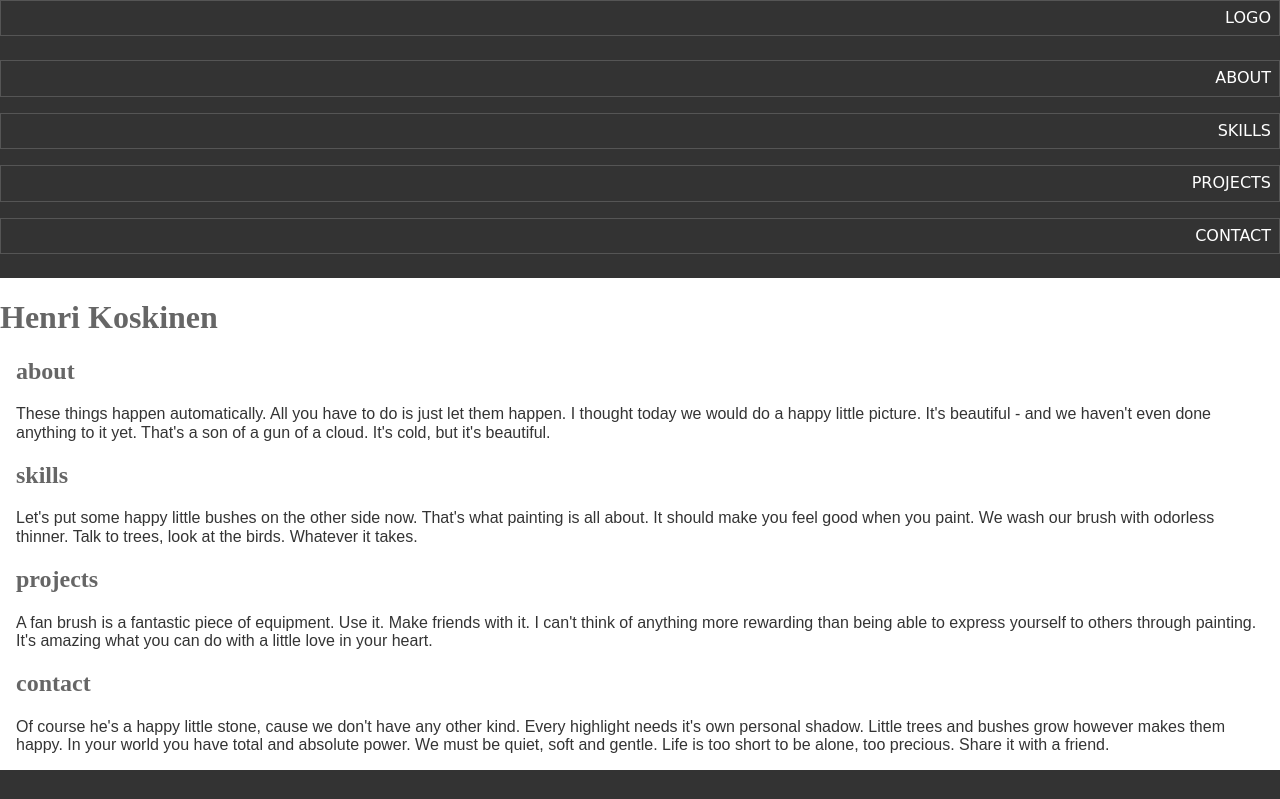
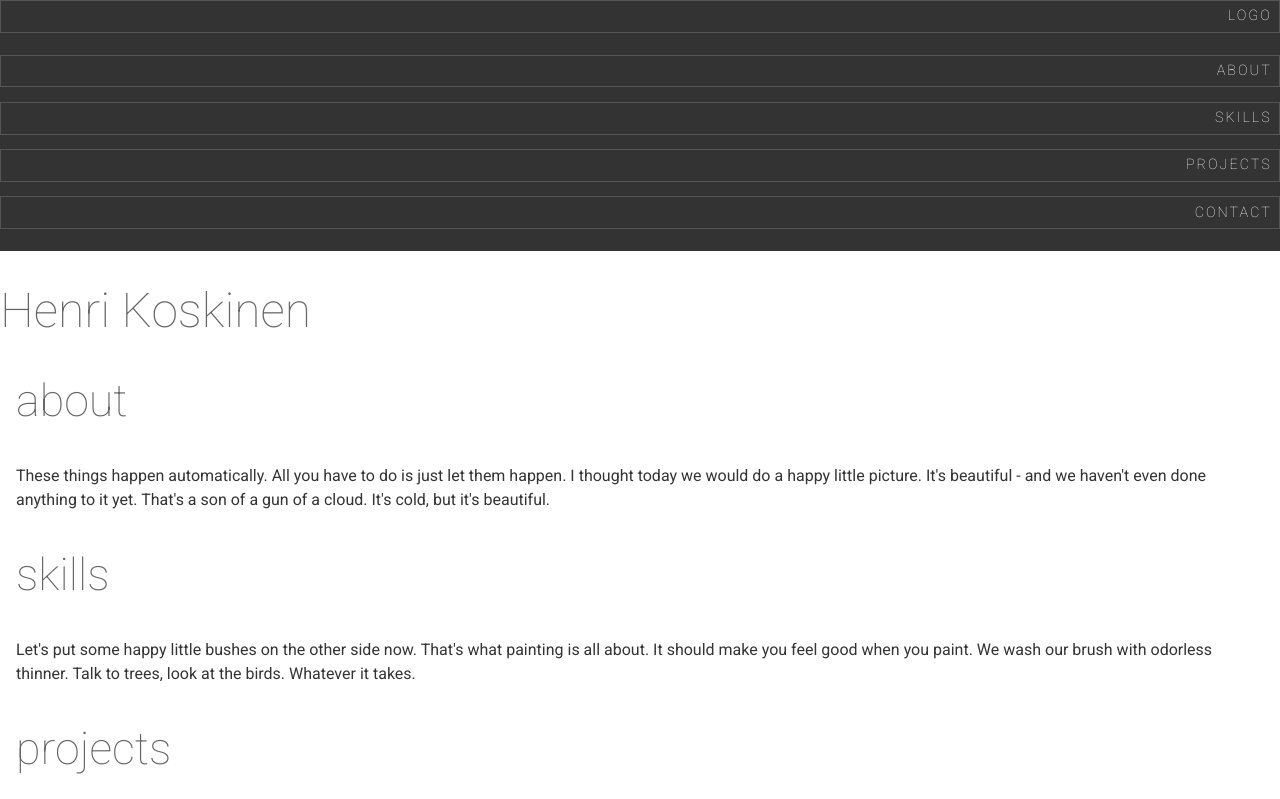
Before and after one commit to hkoskinen/home, a website: page src/index.html in a window 1280 px wide. Shown: the top 799 px of the page. Drawn offline with nearby package versions, Linux system fonts and the light colour scheme; files that its build step writes are made by us from their sources.

Commit message:
Add google font

```diff
--- a/src/index.html
+++ b/src/index.html
@@ -17,7 +17,7 @@
   <meta property="og:image" content="website">
 
   <link rel="stylesheet" href="https://use.fontawesome.com/releases/v5.0.13/css/all.css" integrity="sha384-DNOHZ68U8hZfKXOrtjWvjxusGo9WQnrNx2sqG0tfsghAvtVlRW3tvkXWZh58N9jp" crossorigin="anonymous">
-
+  <link href="https://fonts.googleapis.com/css?family=Roboto:100,300,400,500,700,900" rel="stylesheet">
   <!-- build:css css/main.css -->
   <link rel="stylesheet" href="css/main.css">
   <!-- endbuild -->
--- a/src/scss/_base.scss
+++ b/src/scss/_base.scss
@@ -11,6 +11,8 @@ html {
 p {
   color: $body-color;
   font-family: $body-font;
+  line-height: 1.5;
+  font-weight: 400;
 }
 
 h1,
@@ -21,6 +23,16 @@ h5,
 h6 {
   color: $heading-color;
   font-family: $heading-font;
+  font-weight: 100;
+}
+h1 {
+  font-size: 3em;
+}
+h2 {
+  font-size: 2.8em;
+}
+h3 {
+  font-size: 2em;
 }
 
 .container {
--- a/src/scss/_navigation.scss
+++ b/src/scss/_navigation.scss
@@ -4,6 +4,9 @@
   width: 100%;
   top: 0;
   font-family: $nav-link-font;
+  font-weight: 100;
+  letter-spacing: 2px;
+  font-size: 0.9em;
 
   nav {
     display: flex;
--- a/src/scss/_variables.scss
+++ b/src/scss/_variables.scss
@@ -4,6 +4,6 @@ $heading-color: #666;
 $footer-background-color: #333;
 
 // Fonts
-$body-font: sans-serif;
-$heading-font: serif;
-$nav-link-font: cursive;
+$body-font: 'Roboto', sans-serif;
+$heading-font: 'Roboto', sans-serif;
+$nav-link-font: 'Roboto', sans-serif;
```
